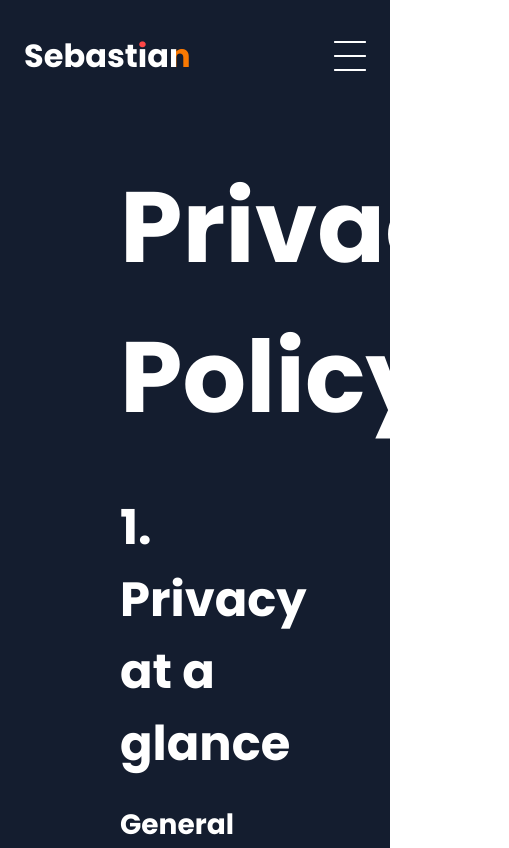
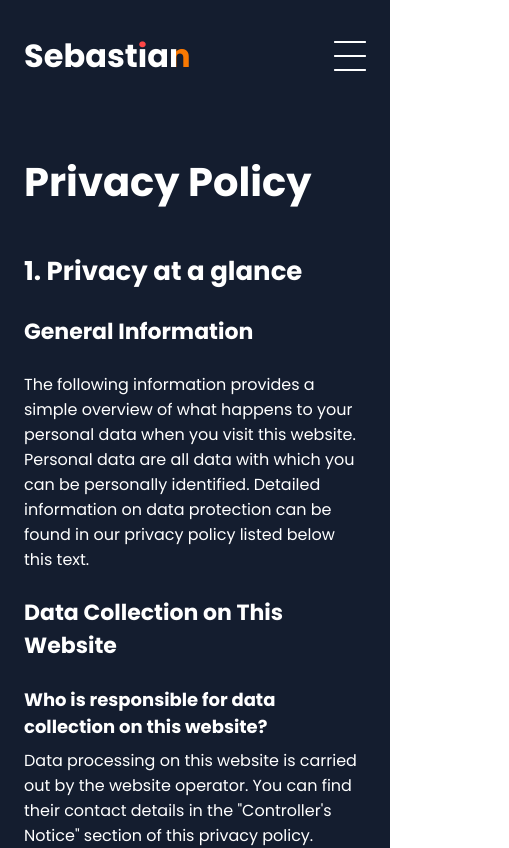
Before and after one commit to OptimismusPr1m3/Portfolio, an Angular app: page /privacyPolicy in a window 390 px wide. Shown: the top 848 px of the page, 509 px wide, since content can reach past the window. Built offline with nearby package versions, Linux system fonts and the light colour scheme.

Commit message:
email sending now works , added responsiveness to imprint and pPolicy

```diff
--- a/src/app/impressum/impressum.component.scss
+++ b/src/app/impressum/impressum.component.scss
@@ -4,32 +4,74 @@
   flex-direction: column;
   color: #ffffff;
   padding: 120px;
-    @media(max-width: 1450px) {
+  @media (max-width: 1450px) {
     padding: 90px;
+  }
+  @media (max-width: 900px) {
+    padding-left: 48px;
+    padding-right: 48px;
+    height: 70vh;
+  }
+  @media(max-width: 520px){
+    padding-left: 24px;
+    padding-right: 24px;
   }
   > .heading {
     font-size: 100px;
+    @media(max-width: 900px){
+     font-size: 64px;
+    }
+    @media(max-width: 520px){
+     font-size: 48px;
+    }
+    @media(max-width: 360px){
+     font-size: 40px;
+    }
   }
   > .tmg-heading {
     font-size: 40px;
     font-weight: 500;
     margin-top: 40px;
     margin-bottom: 32px;
+    @media(max-width: 900px){
+     font-size: 32px;
     }
-    >.address-tab {
+    @media(max-width: 520px){
+     font-weight: 400;
+    }
+    @media(max-width: 360px){
+     font-size: 26px;
+    }
+  }
+  > .address-tab {
     font-size: 24px;
     font-weight: 200;
+    @media(max-width: 360px){
+        font-size: 20px;
     }
-    >.contact-heading {
+  }
+  > .contact-heading {
     font-size: 40px;
     font-weight: 500;
     margin-top: 40px;
     margin-bottom: 32px;
+    @media(max-width: 900px){
+     font-size: 32px;
     }
-    >.phone-mail {
+    @media(max-width: 520px){
+     font-weight: 300;
+    }
+    @media(max-width: 360px){
+        font-size: 26px;
+    }
+  }
+  > .phone-mail {
     font-size: 24px;
     font-weight: 200;
-        >.no-style {
+    @media(max-width: 360px){
+        font-size: 20px;
+    }
+    > .no-style {
       text-decoration: none;
       color: #ffffff;
     }
--- a/src/app/privacy-policy/privacy-policy.component.scss
+++ b/src/app/privacy-policy/privacy-policy.component.scss
@@ -2,26 +2,83 @@
     background-color: #141d2f;
     color: #ffffff;
     padding: 40px 120px 40px 120px;
+    @media(max-width: 1450px){
+        padding-left: 90px;
+        padding-right: 90px;
+    }
+    @media(max-width: 900px){
+        padding-left: 48px;
+        padding-right: 48px;
+    }
+    @media(max-width: 520px){
+        padding-left: 24px;
+        padding-right: 24px;
+    }
     > h1 {
         font-size: 100px;
         margin-bottom: 40px;
+        @media(max-width: 900px){
+            font-size: 64px;
+        }
+        @media(max-width: 560px){
+            font-size: 48px;
+        }
+        @media(max-width: 420px){
+            font-size: 40px;
+        }
+        @media(max-width: 340px){
+            font-size: 32px;
+        }
     }
     >div {
         > h2 {
             font-size: 48px;
             margin-bottom: 24px;
+            @media(max-width: 900px){
+                font-size: 40px;
+            }
+            @media(max-width: 520px){
+                font-size: 32px;
+            }
+            @media(max-width: 420px){
+                font-size: 26px;
+            }
+            @media(max-width: 340px){
+                font-size: 22px;
+            }
         }
         > h3 {
             font-size: 28px;
             margin-bottom: 24px;
+            @media(max-width: 900px){
+                font-size: 24px;
+            }
+            @media(max-width: 520px){
+                font-size: 22px
+            }
+            @media(max-width: 340px){
+                font-size: 18px;
+            }
         }
         > h4 {
             font-size: 24px;
             margin-bottom: 8px;
+            @media(max-width: 900px){
+                font-size: 22px;
+            }
+            @media(max-width: 520px){
+                font-size: 18px;
+            }
+            @media(max-width: 340px){
+                font-size: 16px;
+            }
         }
         > p {
             font-size: 16px;
             margin-bottom: 24px;
+            @media(max-width: 340px){
+                font-size: 14px;
+            }
             > a {
                 text-decoration: none;
                 color: #ff4747;
--- a/src/app/shared/footer/footer.component.scss
+++ b/src/app/shared/footer/footer.component.scss
@@ -71,6 +71,9 @@
         flex-direction: column;
         @media (max-width: 1450px) {
           margin-left: 94px;
+        }
+        @media(max-width: 900px){
+          margin-left: 54px;
         }
         @media (max-width: 850px) {
           display: none;
```
Also changed, not shown: 1 other file (tests, documents, lock files or other folders). Lines whose indentation alone changed are shown as unchanged.
